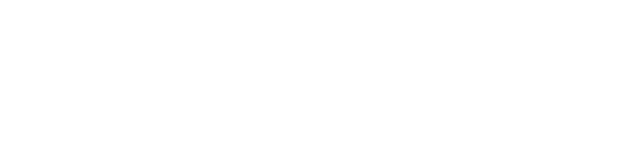
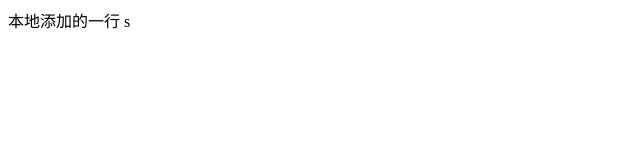
Before and after one commit to horahora/Hello, a plain HTML site: page app/index.html in a window 1280 px wide. Shown: the whole page, without its empty margins (0-640 px from the left). Drawn offline with Linux system fonts and the light colour scheme.

Commit message:
modified in local

```diff
--- a/app/index.html
+++ b/app/index.html
@@ -6,5 +6,8 @@
 </head>
 <body>
 
+本地添加的一行
+
+s
 </body>
 </html>
```
Also changed, not shown: README.md.
